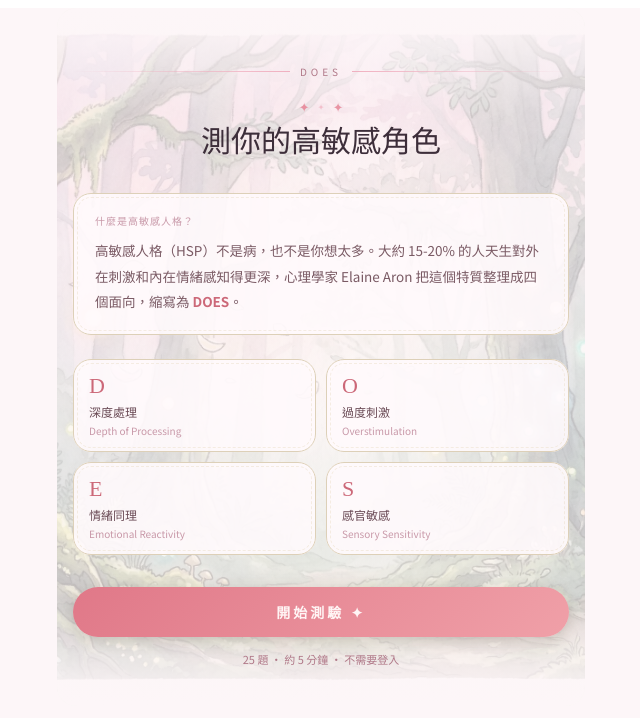
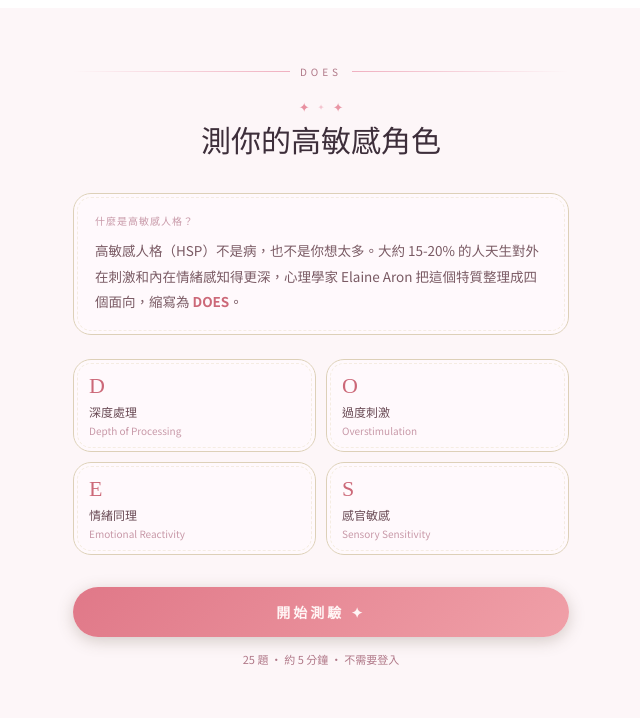
Before and after one commit to 83CC83/does-quiz, a Next.js app: page / in a window 1280 px wide. Shown: the top 718 px of the page, without its empty margins (319-959 px from the left). Built offline with nearby package versions, Linux system fonts and the light colour scheme; a web font is replaced by a local one.

Commit message:
adjust cover

```diff
--- a/app/page.jsx
+++ b/app/page.jsx
@@ -270,12 +270,11 @@ export default function DOESQuiz() {
         {step === "intro" && (
           <div style={{ animation: "fadeUp 0.6s ease-out", paddingTop: 56, position: "relative" }}>
             {/* 背景圖片 */}
-            <div style={{ position: "absolute", inset: 0, borderRadius: 20, overflow: "hidden", zIndex: 0 }}>
+            {/* <div style={{ position: "absolute", inset: 0, borderRadius: 20, overflow: "hidden", zIndex: 0 }}>
               <img src="/images/cover.webp" alt="" style={{ width: "100%", height: "100%", objectFit: "cover", objectPosition: "center top", display: "block" }} />
               <div style={{ position: "absolute", inset: 0, background: "linear-gradient(to bottom, #fdf6f8 0%, rgba(253,246,248,0.75) 15%, rgba(253,246,248,0.75) 85%, #fdf6f8 100%)" }} />
-            </div>
+            </div> */}
 
-            {/* 原本的內容，完全不動 */}
             <div style={{ position: "relative", zIndex: 1, padding: "0 16px 28px" }}>
               {/* decorative top line */}
               <div style={{ display: "flex", alignItems: "center", gap: 10, marginBottom: 20 }}>
```
